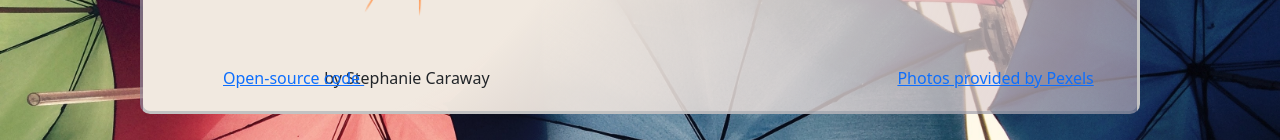
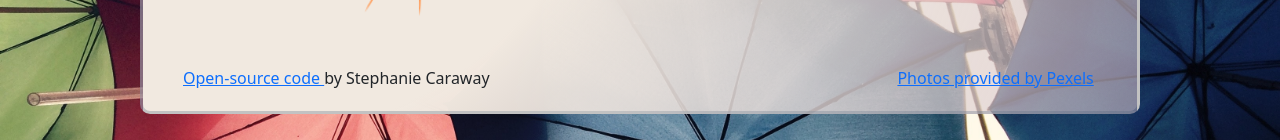
Before and after one commit to Sec860/weather-app, a plain HTML site: page index.html in a window 1280 px wide. Shown: the part 361-501 px from the top of the page. Drawn offline with nearby package versions, Linux system fonts and the light colour scheme; no server answers; a web font is replaced by a local one.

Commit message:
Fixed minor formatting inconsistencies

```diff
--- a/index.html
+++ b/index.html
@@ -64,7 +64,7 @@
           </div>
         </div>
         <div id = "forecast"></div>
-        <p> <a href = "https://github.com/Sec860/weather-app" target = "blank" class="credit" id="git-link">Open-source code </a>by Stephanie Caraway
+        <p> <a href = "https://github.com/Sec860/weather-app" target = "blank" class="credit" class="git-link">Open-source code </a><span class="git-link">by Stephanie Caraway</span>
             <a href="https://www.pexels.com" class="credit" id="photo-credit">Photos provided by Pexels</a>
         </p>
       </div>
--- a/src/styles.css
+++ b/src/styles.css
@@ -99,10 +99,6 @@ img {
   padding-top: 40px;
 }
 
-#git-link {
-  position: relative;
-  left: 40px;
-}
 #photo-credit {
   text-align: right;
   display: inline-block;
```
